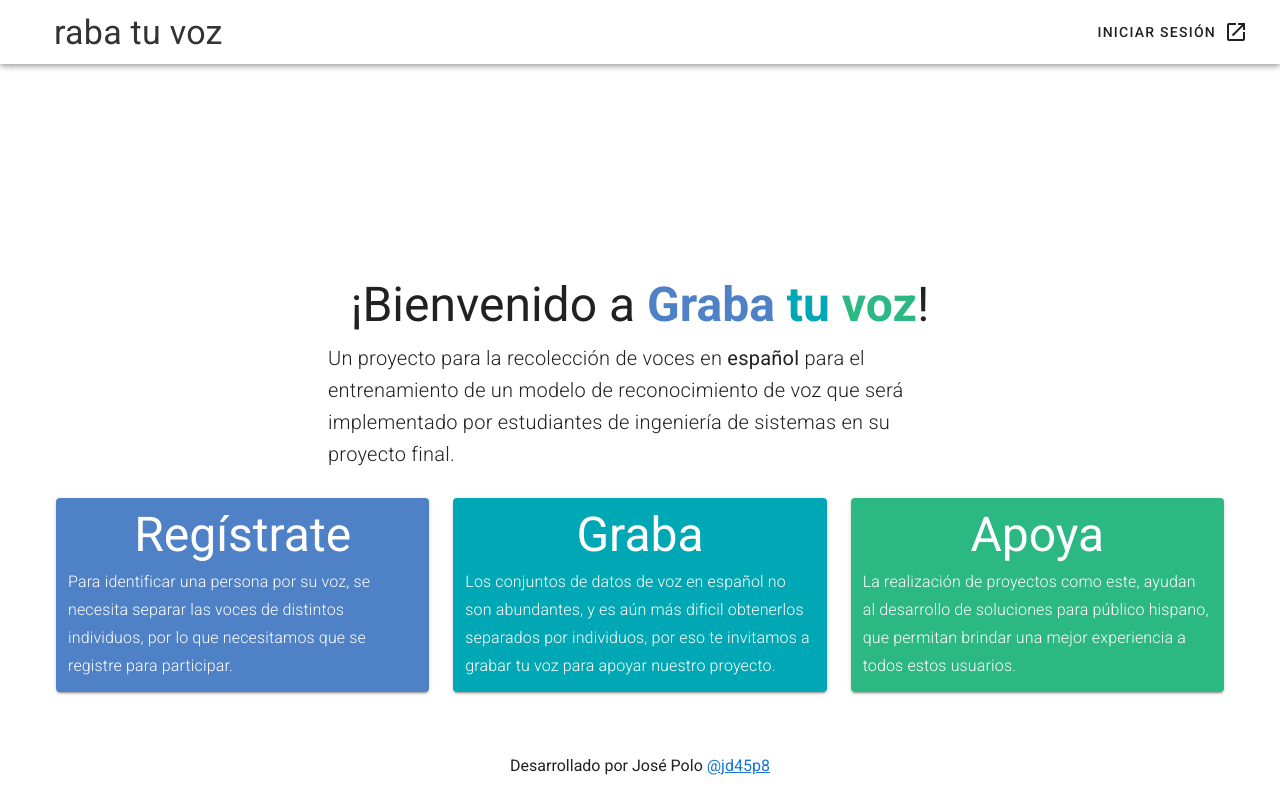
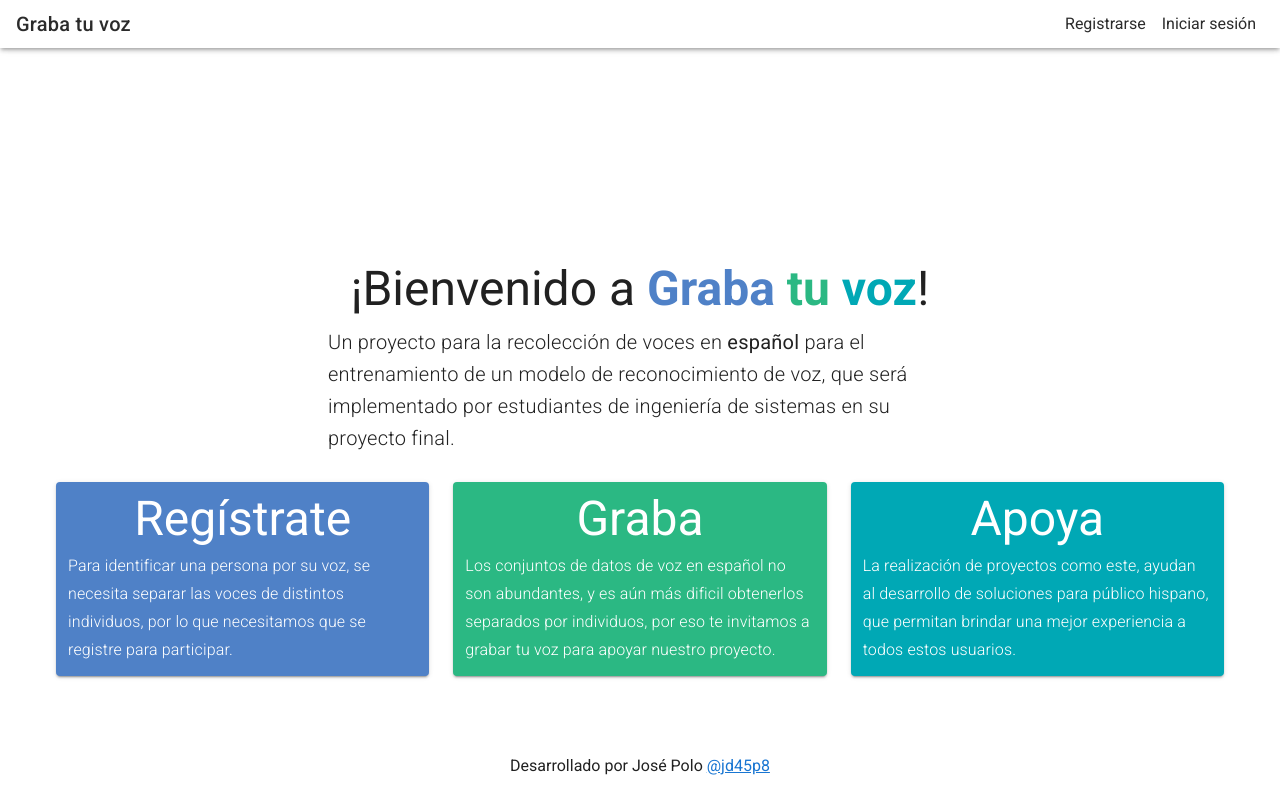
Before and after one commit to jd45p8/graba-tu-voz, a Vue app: page / in a window 1280 px wide. Built offline with nearby package versions, Linux system fonts and the light colour scheme.

Commit message:
Se modificó la barra de navegación

```diff
--- a/public/index.html
+++ b/public/index.html
@@ -5,7 +5,8 @@
     <meta http-equiv="X-UA-Compatible" content="IE=edge">
     <meta name="viewport" content="width=device-width,initial-scale=1.0">
     <link rel="icon" href="<%= BASE_URL %>favicon.ico">
-    <title><%= htmlWebpackPlugin.options.title %></title>
+    <!-- <title><%= htmlWebpackPlugin.options.title %></title> -->
+    <title>Graba tu voz</title>
     <link rel="stylesheet" href="https://fonts.googleapis.com/css?family=Roboto:100,300,400,500,700,900">
     <link rel="stylesheet" href="https://cdn.jsdelivr.net/npm/@mdi/font@latest/css/materialdesignicons.min.css">
   </head>
--- a/src/App.vue
+++ b/src/App.vue
@@ -1,24 +1,29 @@
 <template>
   <v-app>
-    <v-app-bar app color="white">
-      <div class="d-flex align-center">
+    <v-app-bar app dense hide-on-scroll="true" elevation="3" color="white">
+      <v-app-bar-nav-icon color="black" class="d-flex d-md-none"></v-app-bar-nav-icon>
+      <!-- <div class="align-center d-none d-md-flex">
         <v-img
           alt="Graba tu voz - logo"
           class="shrink mr-2"
           contain
           src="./assets/logo-colorfull.png"
           transition="scale-transition"
-          width="30"
+          width="22"
         />
-        <h1 class="dark-text display-1 hidden-sm-and-down">raba tu voz</h1>
-      </div>
+        <h1 class="title dark-text">Graba tu voz</h1>
+      </div> -->
+      <h1 class="title dark-text">Graba tu voz</h1>
 
       <v-spacer></v-spacer>
 
-      <v-btn href="https://github.com/vuetifyjs/vuetify/releases/latest" target="_blank" text>
-        <span class="mr-2">Iniciar sesión</span>
-        <v-icon>mdi-open-in-new</v-icon>
-      </v-btn>
+      <div class="align-center d-none d-md-flex">
+        <router-link class="dark-link mx-2" to="join">Registrarse</router-link>
+        <router-link class="dark-link mx-2" to="join">Iniciar sesión</router-link>
+      </div>
+      <!-- <v-btn outlined class="ma-1 ma-md-2">Participar</v-btn> -->
+      <!-- <v-btn rounded dark class="blue-dark  ma-1 ma-sm-1 ma-md-2">Registrarse</v-btn>
+      <v-btn rounded dark class="blue-light ma-1 ma-md-2">Ingresar</v-btn> -->
     </v-app-bar>
     <v-content class="my-4">
       <router-view></router-view>
@@ -39,22 +44,22 @@ export default {
 $color-blue-dark: #4f81c7ff;
 $color-blue-light: #00a8b5ff;
 $color-green-light: #2bb883ff;
-$color-dark: #333333ff;
+$color-dark: #000000d4;
 
 .dark-text {
-  color: $color-dark;
+  color: $color-dark !important;
 }
 
 .blue-dark-text {
-  color: $color-blue-dark;
+  color: $color-blue-dark !important;
 }
 
 .blue-light-text {
-  color: $color-blue-light;
+  color: $color-blue-light !important;
 }
 
 .green-light-text {
-  color: $color-green-light;
+  color: $color-green-light !important;
 }
 
 .dark {
@@ -72,4 +77,13 @@ $color-dark: #333333ff;
 .green-light {
   background-color: $color-green-light !important;
 }
+
+.dark-link {
+  color: $color-dark !important;
+  font-weight: 400;
+  text-decoration: none !important;
+  &:hover {
+    color: $color-blue-dark !important;
+  }
+}
 </style>
--- a/src/router/index.js
+++ b/src/router/index.js
@@ -9,6 +9,11 @@ const routes = [
     path: "/",
     name: "Home",
     component: Home
+  },
+  {
+    path: "/join",
+    name: "Join",
+    component: () => import('../views/Join.vue')
   },
   {
     path: "/about",
--- a/src/views/Home.vue
+++ b/src/views/Home.vue
@@ -16,14 +16,14 @@
             <h1 class="display-2 text-center">
               ¡Bienvenido a
               <b class="blue-dark-text">Graba </b>
-              <b class="blue-light-text">tu </b>
-              <b class="green-light-text">voz</b>!
+              <b class="green-light-text">tu </b>
+              <b class="blue-light-text">voz</b>!
             </h1>
           </v-row>
           <v-row justify="center" class="mt-6">
             <p class="font-weight-light title text-center text-md-left">
               Un proyecto para la recolección de voces en
-              <b>español</b> para el entrenamiento de un modelo de reconocimiento de voz que será implementado por estudiantes de ingeniería de sistemas en su proyecto final.
+              <b>español</b> para el entrenamiento de un modelo de reconocimiento de voz, que será implementado por estudiantes de ingeniería de sistemas en su proyecto final.
             </p>
           </v-row>
         </v-col>
@@ -31,7 +31,7 @@
       <!-- Fila con el porqué deben apoyarnos -->
       <v-row justify="center" class="mx-md-4 mx-lg-8 mx-xl-12">
         <v-col cols="12" sm="6" md="4" class="flex-wrap">
-          <v-card class="blue-dark pa-3 white--text d-flex flex-column" height="100%">
+          <v-card dark class="blue-dark pa-3 d-flex flex-column" height="100%">
             <div class="my-auto">
               <h1 class="display-2 text-center">Regístrate</h1>
               <h2 class="font-weight-light subtitle-1 mt-2">Para identificar una persona por su voz, se necesita separar las voces de distintos individuos, por lo que necesitamos que se registre para participar.</h2>
@@ -39,7 +39,7 @@
           </v-card>
         </v-col>
         <v-col cols="12" sm="6" md="4" class="flex-wrap">
-          <v-card class="blue-light pa-3 white--text d-flex flex-column" height="100%">
+          <v-card dark class="green-light pa-3 d-flex flex-column" height="100%">
             <div class="my-auto">
               <h1 class="display-2 text-center">Graba</h1>
               <h2 class="font-weight-light subtitle-1 mt-2">Los conjuntos de datos de voz en español no son abundantes, y es aún más dificil obtenerlos separados por individuos, por eso te invitamos a grabar tu voz para apoyar nuestro proyecto.</h2>
@@ -47,7 +47,7 @@
           </v-card>
         </v-col>
         <v-col cols="12" sm="6" md="4" class="flex-wrap">
-          <v-card class="green-light pa-3 white--text d-flex flex-column" height="100%">
+          <v-card dark class="blue-light pa-3 d-flex flex-column" height="100%">
             <div class="my-auto">
               <h1 class="display-2 text-center">Apoya</h1>
               <h2 class="font-weight-light subtitle-1 mt-2">La realización de proyectos como este, ayudan al desarrollo de soluciones para público hispano, que permitan brindar una mejor experiencia a todos estos usuarios.</h2>
--- /dev/null
+++ b/src/views/Join.vue
@@ -0,0 +1,11 @@
+<template>
+    <div class="join">
+
+    </div>
+</template>
+
+<script>
+export default {
+    name:"Join"
+}
+</script>
```
Also changed, not shown: 1 other file (tests, documents, lock files or other folders).
